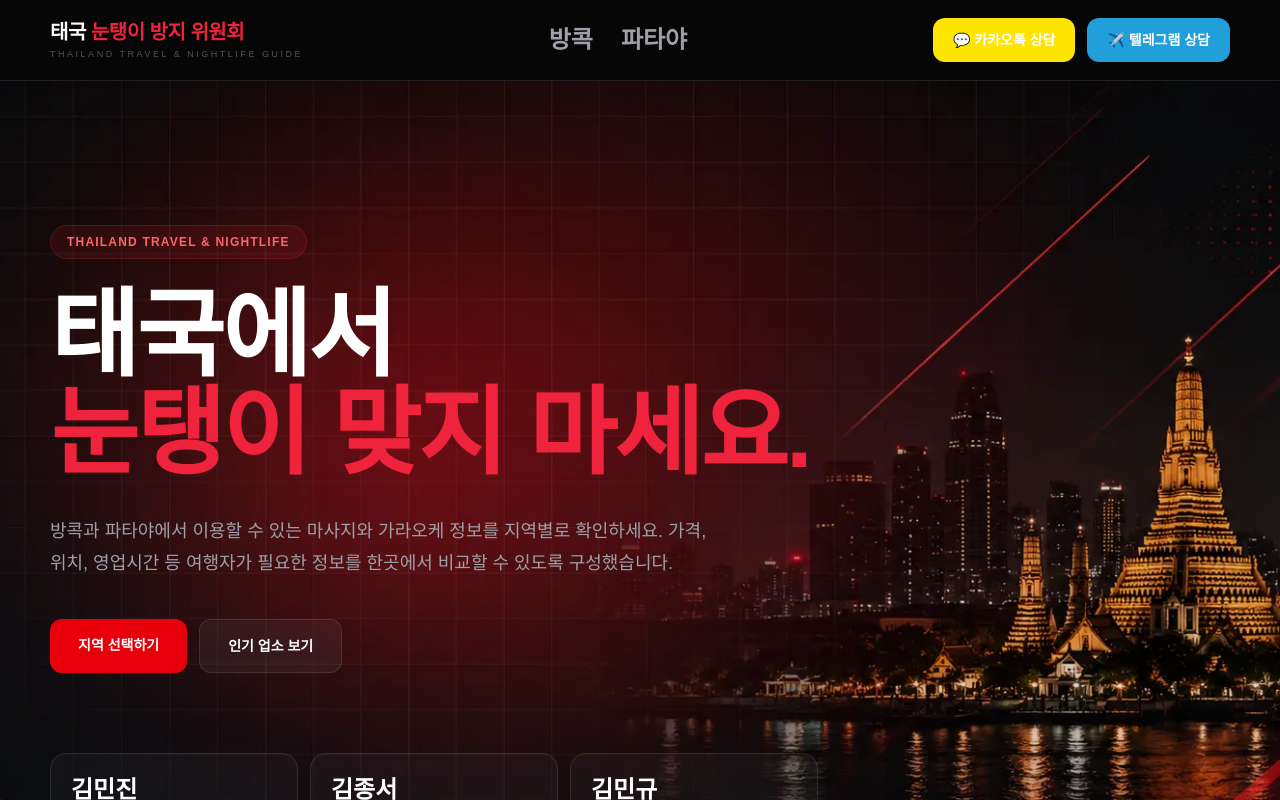
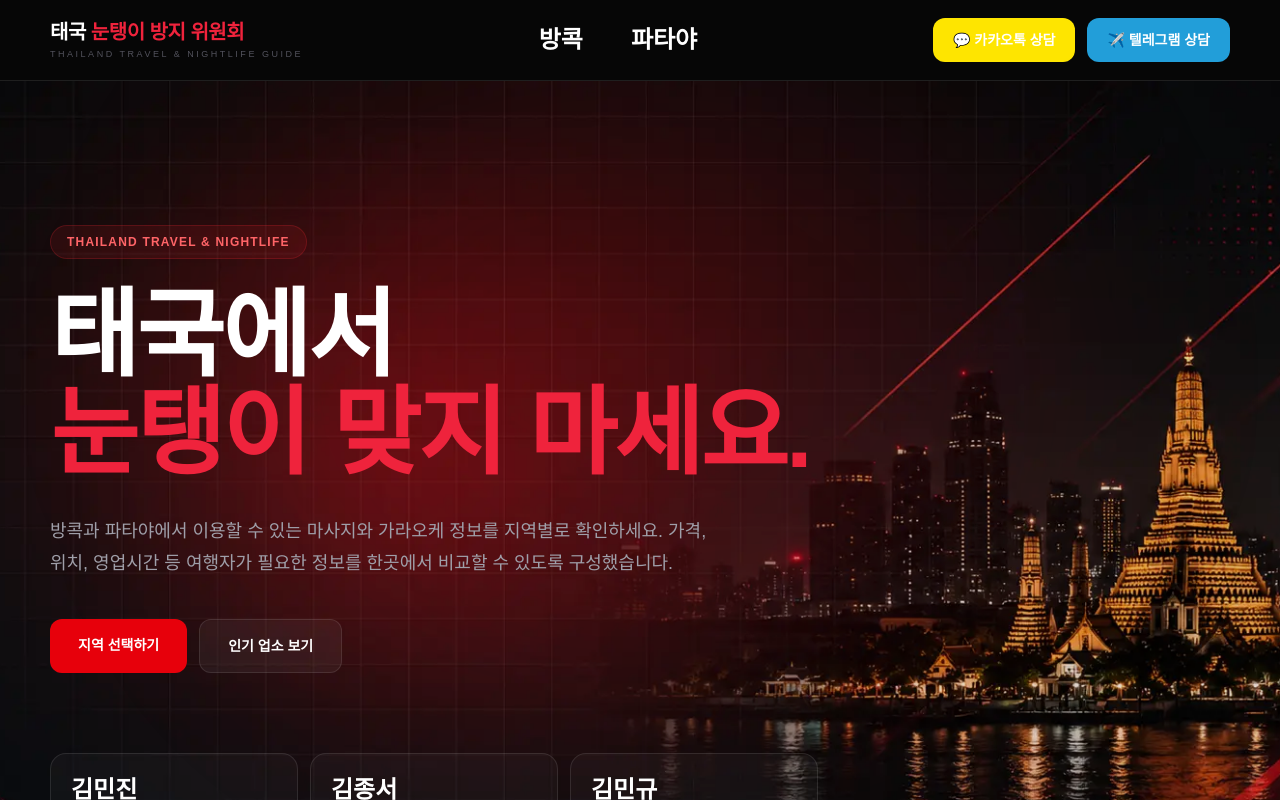
Before and after one commit to vietnam-nightlife/thailand-nightlife, a Next.js app: page / in a window 1280 px wide. Shown: the top 800 px of the page. Built offline with nearby package versions, Linux system fonts and the light colour scheme.

Commit message:
Improve Header navigation styles and link visibility
Updated navigation styles and link classes for better visibility.

```diff
--- a/components/Header.tsx
+++ b/components/Header.tsx
@@ -14,9 +14,9 @@ export default function Header() {
           </div>
         </Link>
 
-        <nav className="hidden items-center gap-7 text-sm text-zinc-400 md:flex">
-          <Link href="/bangkok" className="text-2xl font-bold hover:text-white">방콕</Link>
-          <Link href="/pattaya" className="text-2xl font-bold hover:text-white">파타야</Link>
+        <nav className="hidden items-center gap-12 text-sm text-white md:flex">
+          <Link href="/bangkok" className="text-2xl font-black text-white hover:text-white">방콕</Link>
+          <Link href="/pattaya" className="text-2xl font-black text-white hover:text-white">파타야</Link>
         </nav>
 
         <div className="hidden sm:block">
```
